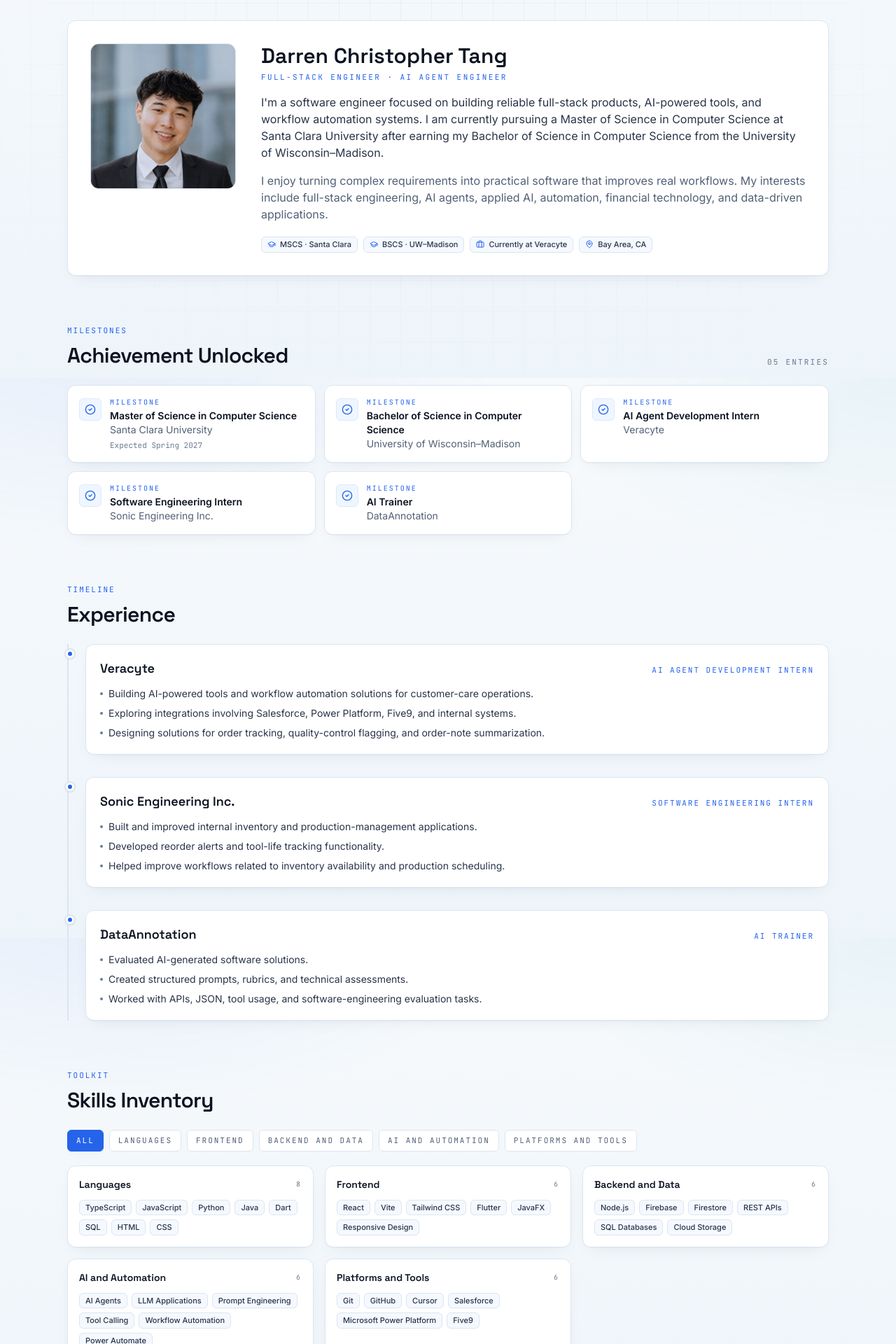
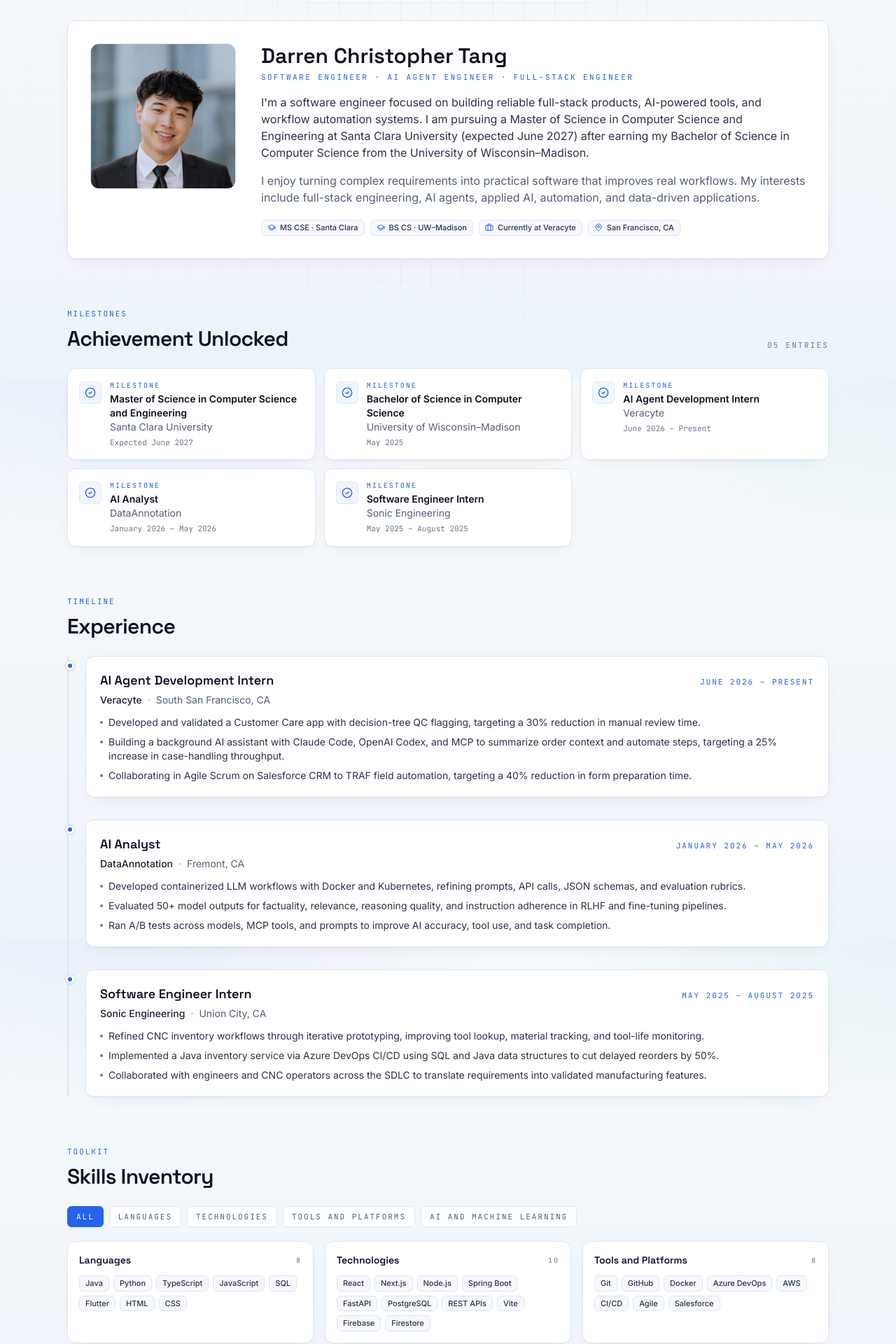
Before and after one commit to tangdarren/portfolio, a React (Vite) app: page /about in a window 1280 px wide. Shown: the part 260-2180 px from the top of the page at 70% size. Built offline with nearby package versions, Linux system fonts and the light colour scheme.

Commit message:
fix: align portfolio content with resume

```diff
--- a/src/components/about/ExperienceTimeline.tsx
+++ b/src/components/about/ExperienceTimeline.tsx
@@ -14,7 +14,7 @@ export default function ExperienceTimeline() {
           initial={reduce ? { opacity: 0 } : { opacity: 0, x: -8 }}
           whileInView={{ opacity: 1, x: 0 }}
           viewport={{ once: true, margin: '-30px' }}
-          transition={{ duration: 0.4, delay: i * 0.05 }}
+          transition={{ duration: reduce ? 0.01 : 0.4, delay: reduce ? 0 : i * 0.05 }}
         >
           <span
             aria-hidden
@@ -24,14 +24,27 @@ export default function ExperienceTimeline() {
           </span>
 
           <div className="panel p-5">
-            <div className="flex flex-wrap items-baseline justify-between gap-2">
+            <div className="flex flex-wrap items-baseline justify-between gap-x-3 gap-y-1">
               <h3 className="font-display text-lg font-semibold text-mist-50">
-                {entry.company}
+                {entry.role}
               </h3>
-              <span className="font-mono text-[11px] uppercase tracking-[0.18em] text-accent-cyan">
-                {entry.role}
-              </span>
+              {entry.dates && (
+                <span className="font-mono text-[11px] uppercase tracking-[0.18em] text-accent-cyan">
+                  {entry.dates}
+                </span>
+              )}
             </div>
+            <p className="mt-1 flex flex-wrap items-baseline gap-x-2 gap-y-0.5 text-sm text-mist-300">
+              <span className="font-medium text-mist-100">{entry.company}</span>
+              {entry.location && (
+                <>
+                  <span aria-hidden className="text-mist-500">
+                    ·
+                  </span>
+                  <span>{entry.location}</span>
+                </>
+              )}
+            </p>
             <ul className="mt-3 space-y-2 text-sm text-mist-200">
               {entry.bullets.map((b) => (
                 <li key={b} className="flex gap-2">
--- a/src/components/about/ProfileCard.tsx
+++ b/src/components/about/ProfileCard.tsx
@@ -26,34 +26,34 @@ export default function ProfileCard() {
           <h2 className="font-display text-2xl font-semibold text-mist-50 sm:text-3xl">
             Darren Christopher Tang
           </h2>
-          <p className="mt-1 font-mono text-[11px] uppercase tracking-[0.22em] text-accent-cyan">
-            Full-Stack Engineer · AI Agent Engineer
+          <p className="mt-1 font-mono text-[11px] uppercase tracking-[0.18em] text-accent-cyan sm:tracking-[0.22em]">
+            Software Engineer · AI Agent Engineer · Full-Stack Engineer
           </p>
         </div>
 
         <p className="text-sm leading-relaxed text-mist-200 sm:text-base">
           I'm a software engineer focused on building reliable full-stack
           products, AI-powered tools, and workflow automation systems. I am
-          currently pursuing a Master of Science in Computer Science at Santa
-          Clara University after earning my Bachelor of Science in Computer
-          Science from the University of Wisconsin–Madison.
+          pursuing a Master of Science in Computer Science and Engineering at
+          Santa Clara University (expected June 2027) after earning my Bachelor
+          of Science in Computer Science from the University of
+          Wisconsin–Madison.
         </p>
 
         <p className="text-sm leading-relaxed text-mist-300 sm:text-base">
           I enjoy turning complex requirements into practical software that
           improves real workflows. My interests include full-stack engineering,
-          AI agents, applied AI, automation, financial technology, and
-          data-driven applications.
+          AI agents, applied AI, automation, and data-driven applications.
         </p>
 
         <div className="mt-1 flex flex-wrap gap-2">
           <span className="tag">
             <GraduationCap className="mr-1.5 h-3 w-3 text-accent-cyan" />
-            MSCS · Santa Clara
+            MS CSE · Santa Clara
           </span>
           <span className="tag">
             <GraduationCap className="mr-1.5 h-3 w-3 text-accent-cyan" />
-            BSCS · UW–Madison
+            BS CS · UW–Madison
           </span>
           <span className="tag">
             <Briefcase className="mr-1.5 h-3 w-3 text-accent-cyan" />
@@ -61,7 +61,7 @@ export default function ProfileCard() {
           </span>
           <span className="tag">
             <MapPin className="mr-1.5 h-3 w-3 text-accent-cyan" />
-            Bay Area, CA
+            San Francisco, CA
           </span>
         </div>
       </div>
--- a/src/components/home/Hero.tsx
+++ b/src/components/home/Hero.tsx
@@ -49,7 +49,7 @@ export default function Hero() {
             variants={itemVariants}
             className="font-mono text-xs uppercase tracking-[0.24em] text-mist-300"
           >
-            Full-Stack Engineer · AI Agent Engineer
+            Software Engineer · AI Agent Engineer · Full-Stack Engineer
           </motion.p>
 
           <motion.p
--- a/src/data/experience.ts
+++ b/src/data/experience.ts
@@ -2,6 +2,7 @@ export interface ExperienceEntry {
   company: string;
   role: string;
   location?: string;
+  dates?: string;
   bullets: string[];
 }
 
@@ -9,28 +10,34 @@ export const EXPERIENCE: ExperienceEntry[] = [
   {
     company: 'Veracyte',
     role: 'AI Agent Development Intern',
+    location: 'South San Francisco, CA',
+    dates: 'June 2026 – Present',
     bullets: [
-      'Building AI-powered tools and workflow automation solutions for customer-care operations.',
-      'Exploring integrations involving Salesforce, Power Platform, Five9, and internal systems.',
-      'Designing solutions for order tracking, quality-control flagging, and order-note summarization.',
-    ],
-  },
-  {
-    company: 'Sonic Engineering Inc.',
-    role: 'Software Engineering Intern',
-    bullets: [
-      'Built and improved internal inventory and production-management applications.',
-      'Developed reorder alerts and tool-life tracking functionality.',
-      'Helped improve workflows related to inventory availability and production scheduling.',
+      'Developed and validated a Customer Care app with decision-tree QC flagging, targeting a 30% reduction in manual review time.',
+      'Building a background AI assistant with Claude Code, OpenAI Codex, and MCP to summarize order context and automate steps, targeting a 25% increase in case-handling throughput.',
+      'Collaborating in Agile Scrum on Salesforce CRM to TRAF field automation, targeting a 40% reduction in form preparation time.',
     ],
   },
   {
     company: 'DataAnnotation',
-    role: 'AI Trainer',
+    role: 'AI Analyst',
+    location: 'Fremont, CA',
+    dates: 'January 2026 – May 2026',
     bullets: [
-      'Evaluated AI-generated software solutions.',
-      'Created structured prompts, rubrics, and technical assessments.',
-      'Worked with APIs, JSON, tool usage, and software-engineering evaluation tasks.',
+      'Developed containerized LLM workflows with Docker and Kubernetes, refining prompts, API calls, JSON schemas, and evaluation rubrics.',
+      'Evaluated 50+ model outputs for factuality, relevance, reasoning quality, and instruction adherence in RLHF and fine-tuning pipelines.',
+      'Ran A/B tests across models, MCP tools, and prompts to improve AI accuracy, tool use, and task completion.',
+    ],
+  },
+  {
+    company: 'Sonic Engineering',
+    role: 'Software Engineer Intern',
+    location: 'Union City, CA',
+    dates: 'May 2025 – August 2025',
+    bullets: [
+      'Refined CNC inventory workflows through iterative prototyping, improving tool lookup, material tracking, and tool-life monitoring.',
+      'Implemented a Java inventory service via Azure DevOps CI/CD using SQL and Java data structures to cut delayed reorders by 50%.',
+      'Collaborated with engineers and CNC operators across the SDLC to translate requirements into validated manufacturing features.',
     ],
   },
 ];
@@ -43,24 +50,28 @@ export interface Achievement {
 
 export const ACHIEVEMENTS: Achievement[] = [
   {
-    title: 'Master of Science in Computer Science',
+    title: 'Master of Science in Computer Science and Engineering',
     detail: 'Santa Clara University',
-    meta: 'Expected Spring 2027',
+    meta: 'Expected June 2027',
   },
   {
     title: 'Bachelor of Science in Computer Science',
     detail: 'University of Wisconsin–Madison',
+    meta: 'May 2025',
   },
   {
     title: 'AI Agent Development Intern',
     detail: 'Veracyte',
+    meta: 'June 2026 – Present',
   },
   {
-    title: 'Software Engineering Intern',
-    detail: 'Sonic Engineering Inc.',
+    title: 'AI Analyst',
+    detail: 'DataAnnotation',
+    meta: 'January 2026 – May 2026',
   },
   {
-    title: 'AI Trainer',
-    detail: 'DataAnnotation',
+    title: 'Software Engineer Intern',
+    detail: 'Sonic Engineering',
+    meta: 'May 2025 – August 2025',
   },
 ];
--- a/src/data/skills.ts
+++ b/src/data/skills.ts
@@ -7,58 +7,55 @@ export const SKILL_GROUPS: SkillGroup[] = [
   {
     category: 'Languages',
     items: [
+      'Java',
+      'Python',
       'TypeScript',
       'JavaScript',
-      'Python',
-      'Java',
-      'Dart',
       'SQL',
+      'Flutter',
       'HTML',
       'CSS',
     ],
   },
   {
-    category: 'Frontend',
+    category: 'Technologies',
     items: [
       'React',
+      'Next.js',
+      'Node.js',
+      'Spring Boot',
+      'FastAPI',
+      'PostgreSQL',
+      'REST APIs',
       'Vite',
-      'Tailwind CSS',
-      'Flutter',
-      'JavaFX',
-      'Responsive Design',
+      'Firebase',
+      'Firestore',
     ],
   },
   {
-    category: 'Backend and Data',
+    category: 'Tools and Platforms',
     items: [
-      'Node.js',
-      'Firebase',
-      'Firestore',
-      'REST APIs',
-      'SQL Databases',
-      'Cloud Storage',
+      'Git',
+      'GitHub',
+      'Docker',
+      'Azure DevOps',
+      'AWS',
+      'CI/CD',
+      'Agile',
+      'Salesforce',
     ],
   },
   {
-    category: 'AI and Automation',
+    category: 'AI and Machine Learning',
     items: [
-      'AI Agents',
-      'LLM Applications',
-      'Prompt Engineering',
-      'Tool Calling',
-      'Workflow Automation',
-      'Power Automate',
-    ],
-  },
-  {
-    category: 'Platforms and Tools',
-    items: [
-      'Git',
-      'GitHub',
+      'OpenAI',
+      'Anthropic',
+      'Claude Code',
+      'Codex',
+      'MCP',
+      'RAG',
+      'PyTorch',
       'Cursor',
-      'Salesforce',
-      'Microsoft Power Platform',
-      'Five9',
     ],
   },
 ];
```
